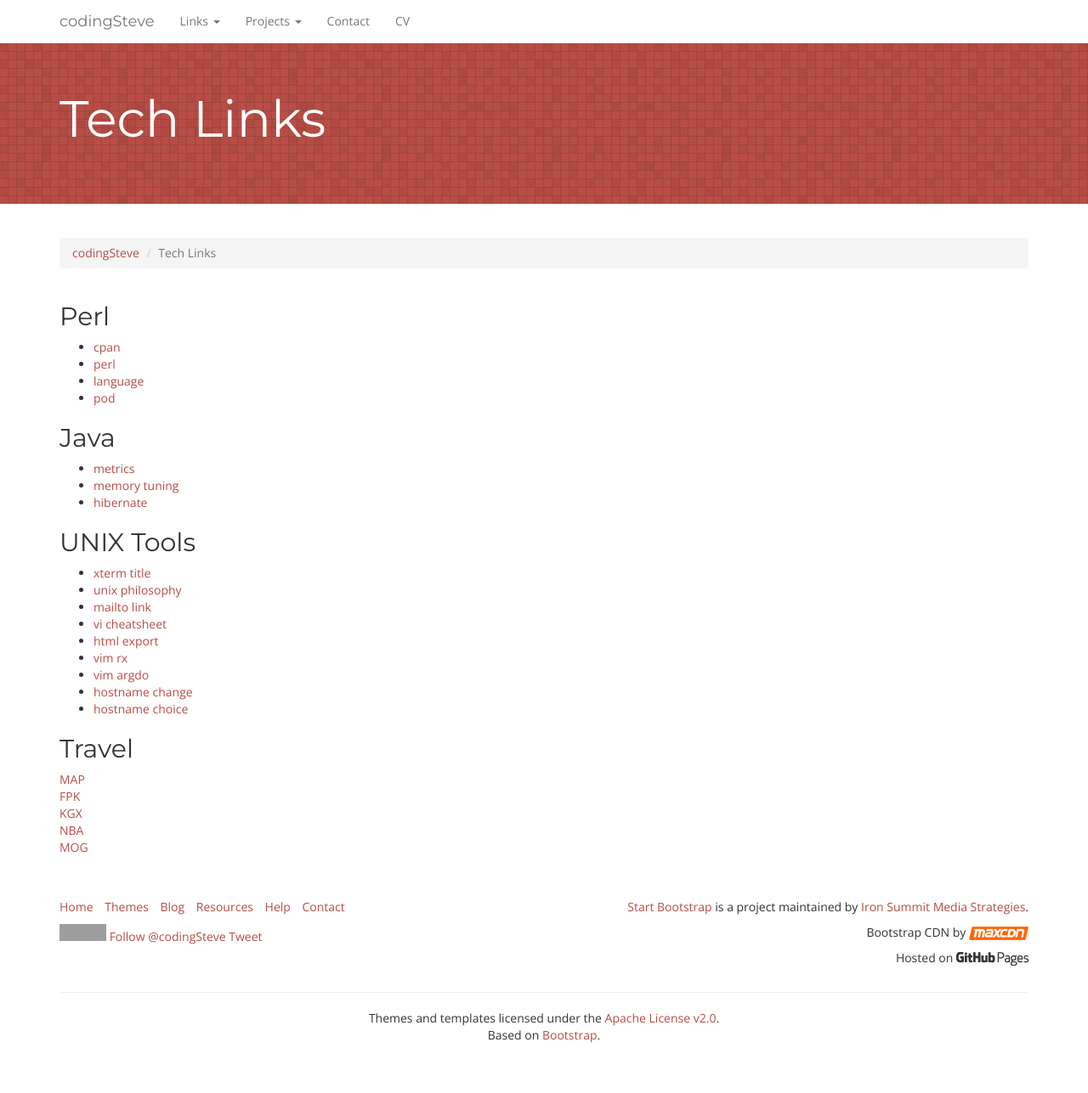
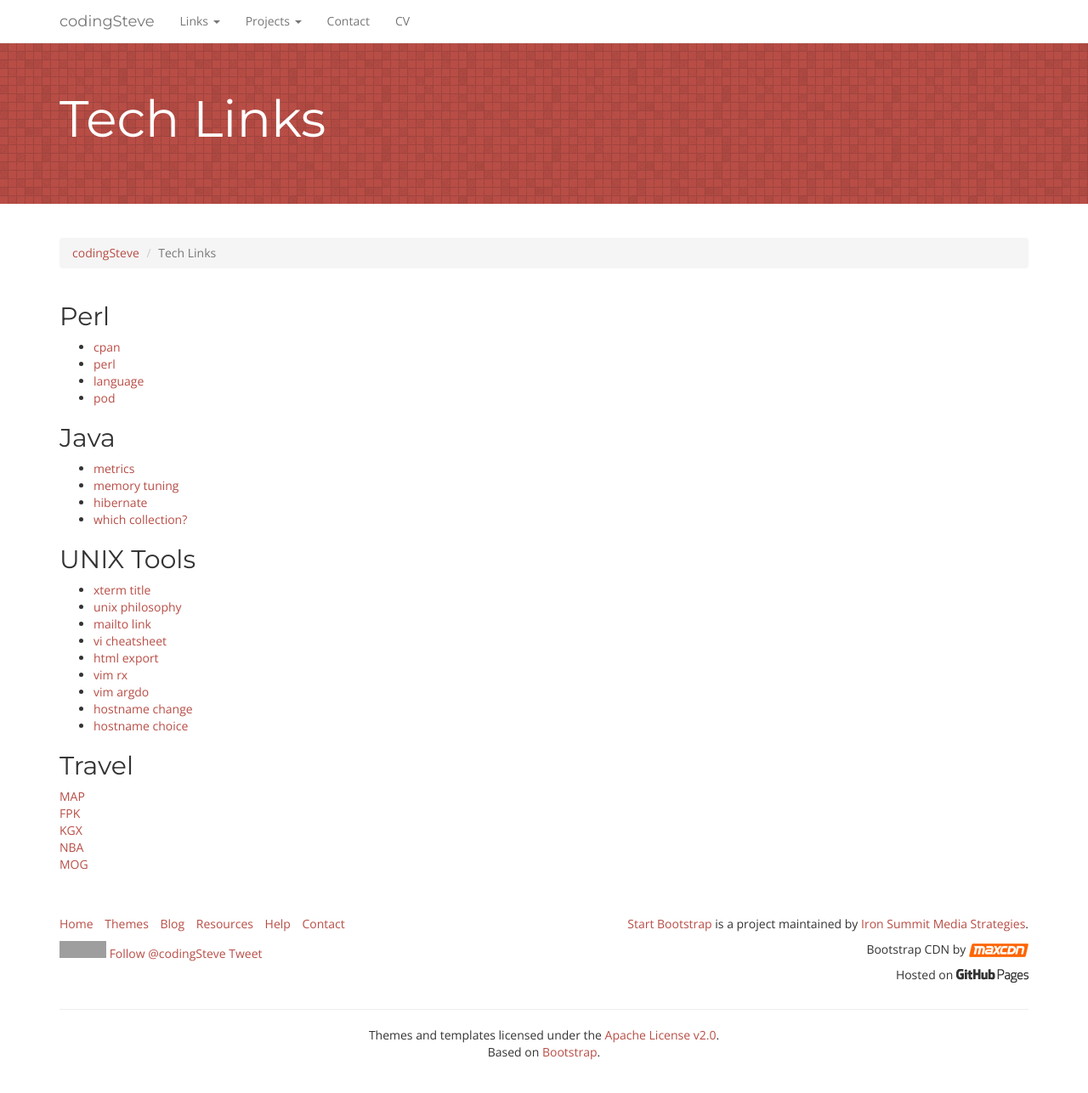
Before and after one commit to codingSteve/codingSteve.github.io, a Jekyll site: the page built from docs/links.md, in a window 1280 px wide and 1309 px high. Shown: the top 1287 px of the window at 85% size. Built offline with Jekyll 4.4.1, drawn with Linux system fonts in a browser that asks for light colours; nearby versions of some CDN libraries; comment, search, counter and statistics services are not loaded; grey boxes are pictures that could not be loaded.

Commit message:
add java collections link

```diff
--- a/docs/links.md
+++ b/docs/links.md
@@ -23,6 +23,7 @@ tags:
 - [metrics](http://metrics.sourceforge.net/)
 - [memory tuning](http://www.mastertheboss.com/en/jboss-server/113-jboss-performance-tuning-1.html)
 - [hibernate](http://www.hibernate.org/)
+- [which collection?](http://stackoverflow.com/questions/21974361/what-java-collection-should-i-use)
 
 ##UNIX Tools
 
```
